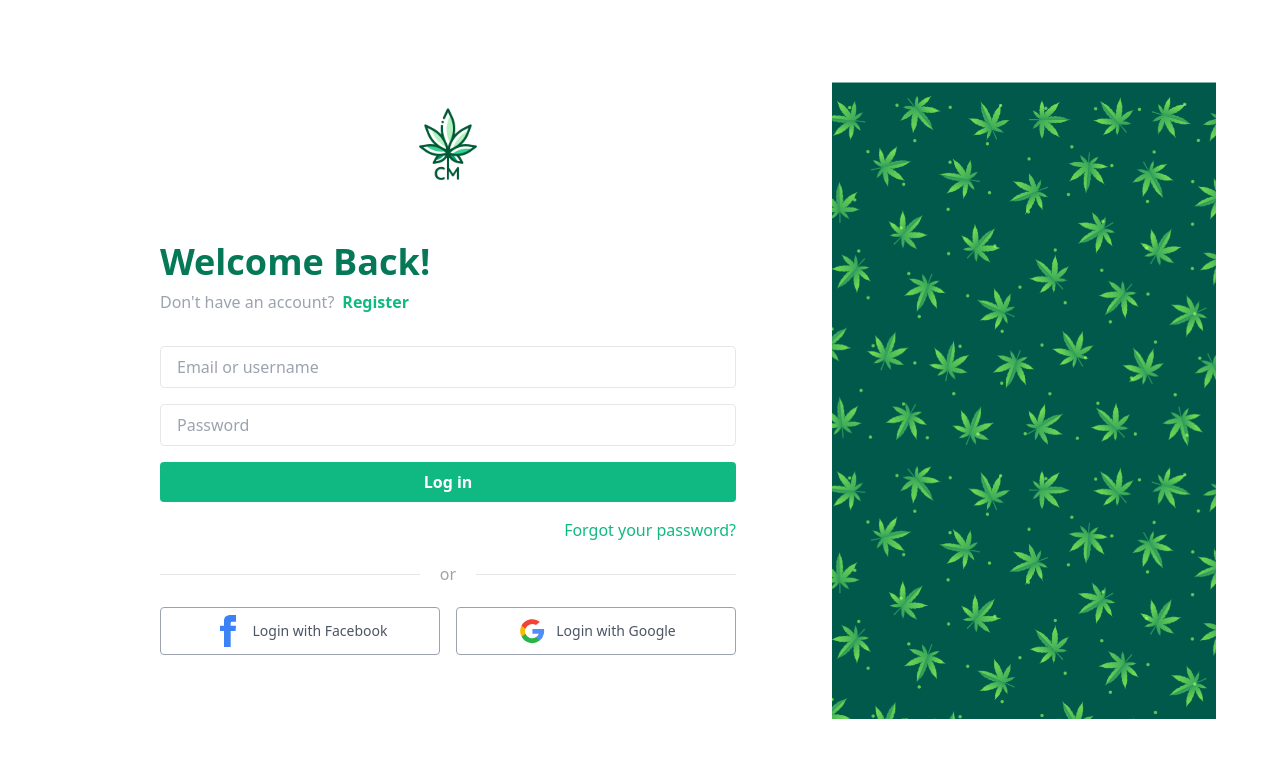
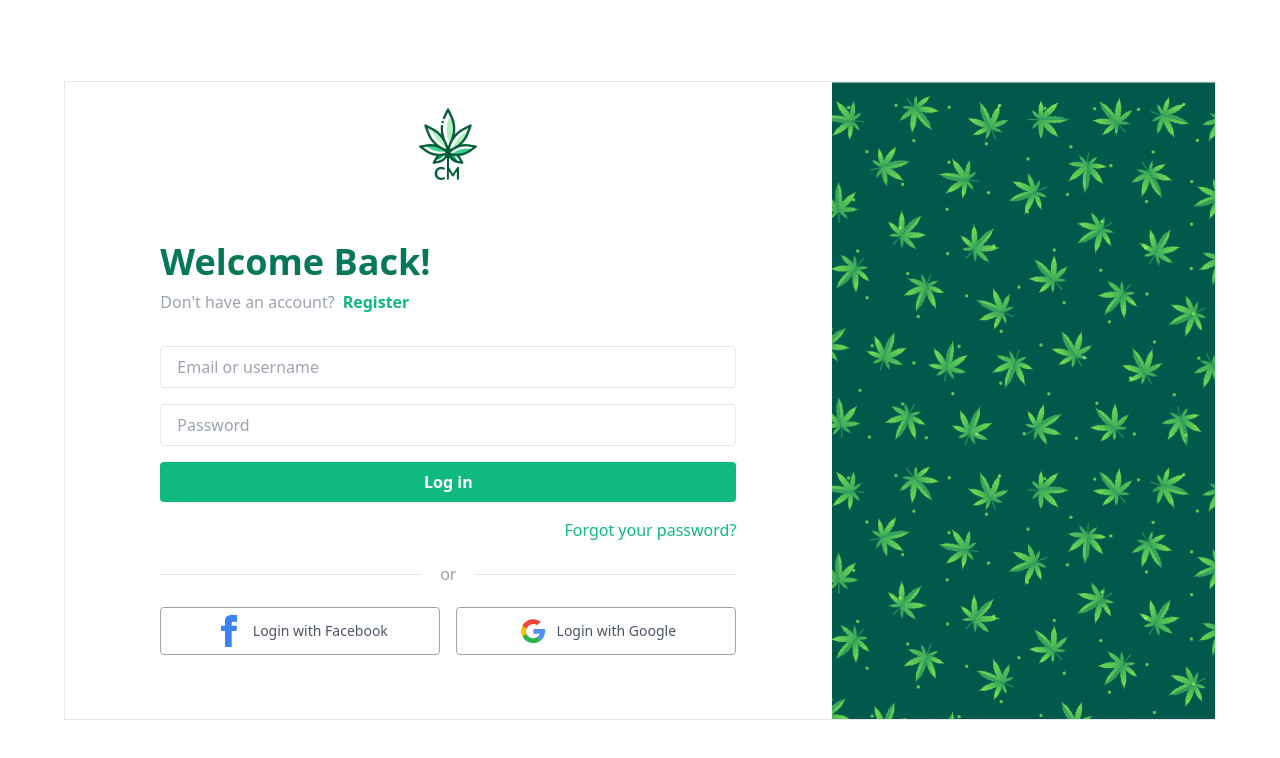
Before and after one commit to braveheart-star/sonic-canabis-app, a Next.js app: page /auth/login in a window 1280 px wide. Shown: the top 758 px of the page. Built offline with nearby package versions, Linux system fonts and the light colour scheme; no server answers; what easy-peasy would draw is missing.

Commit message:
add border to container

```diff
--- a/src/pages/auth/login.tsx
+++ b/src/pages/auth/login.tsx
@@ -5,7 +5,7 @@ import Link from "next/link";
 export default function login() {
   return (
     <div className="container flex min-h-screen px-4 m-auto mx-auto">
-      <div className="w-full max-w-6xl m-auto">
+      <div className="w-full max-w-6xl m-auto border">
         <div className="grid lg:grid-cols-3">
           <div className="w-full p-2 lg:col-span-2 sm:p-4 ">
             <div className="flex-shrink-0 w-20 h-20 mx-auto lg:w-24 lg:h-24">
```
